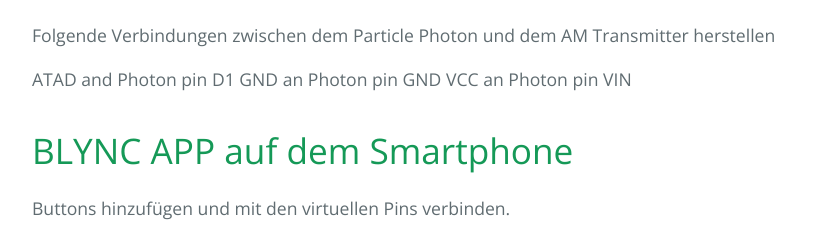
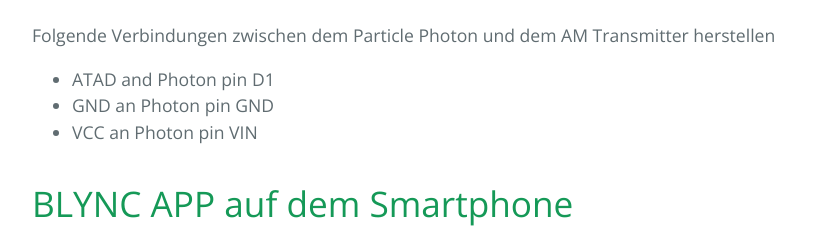
Before and after one commit to df3xc/rsl_switch, a plain HTML site: page index.html in a window 1280 px wide. Shown: the part 2951-3187 px from the top of the page, without its empty margins (192-1019 px from the left). Drawn offline with nearby package versions, Linux system fonts and the light colour scheme.

```diff
--- a/index.html
+++ b/index.html
@@ -63,9 +63,11 @@
 
 <p>Folgende Verbindungen zwischen dem Particle Photon und dem AM Transmitter herstellen</p>
 
-<p>ATAD and Photon pin D1
-GND an Photon pin GND
-VCC an Photon pin VIN</p>
+<ul>
+<li>ATAD and Photon pin D1</li>
+<li>GND an Photon pin GND</li>
+<li>VCC an Photon pin VIN</li>
+</ul>
 
 <h1>
 <a id="blync-app-auf-dem-smartphone" class="anchor" href="#blync-app-auf-dem-smartphone" aria-hidden="true"><span class="octicon octicon-link"></span></a>BLYNC APP auf dem Smartphone</h1>
```
Also changed, not shown: params.json (+1 -1 lines).
